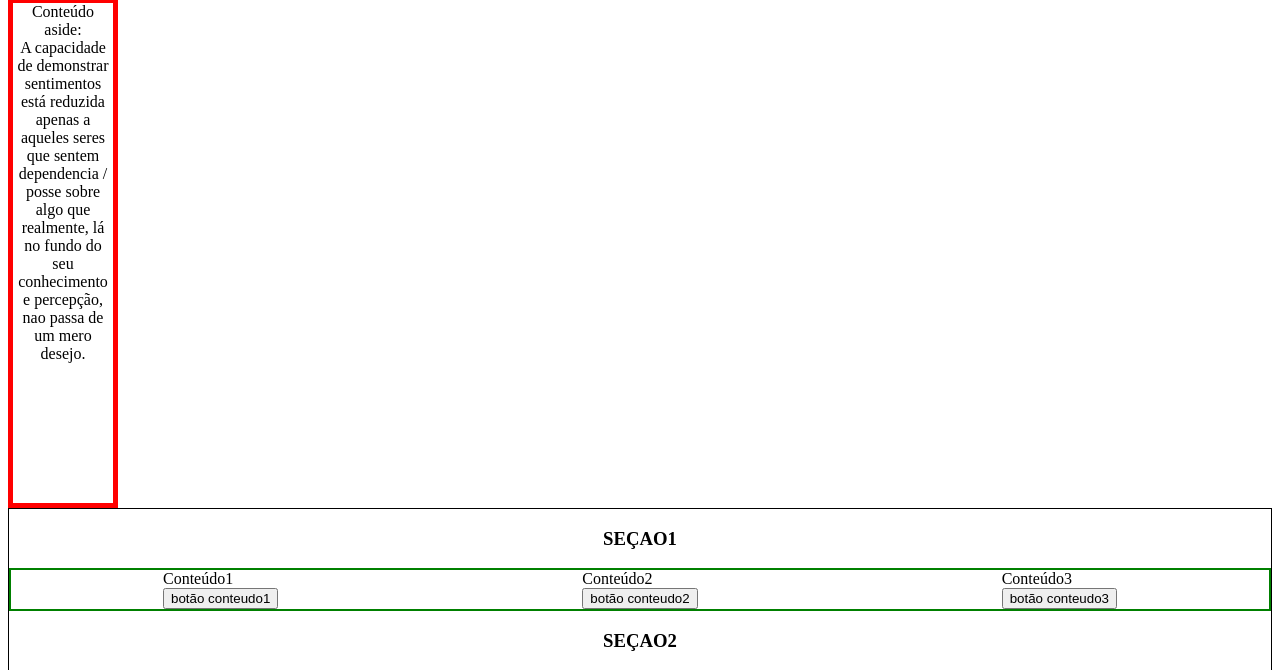
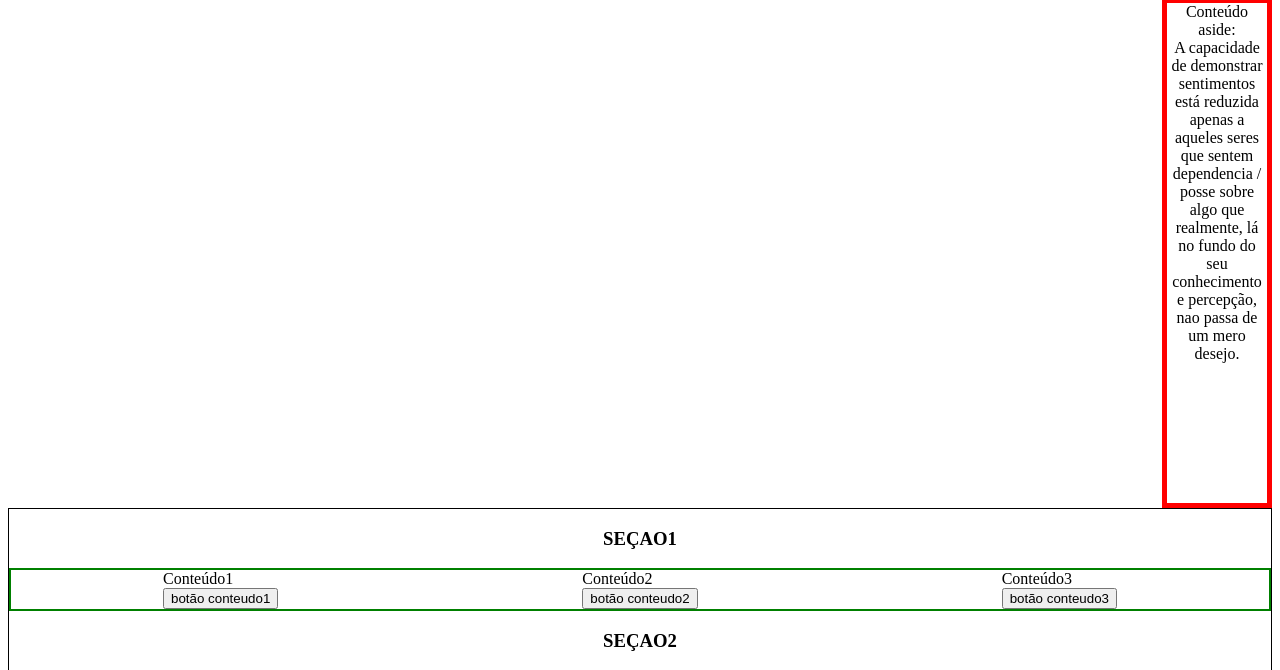
Before and after one commit to henriqueAvner/project-type-1, a website: page index.html in a window 1280 px wide. Shown: the part 114-784 px from the top of the page. Drawn offline with Linux system fonts and the light colour scheme.

Commit message:
Changed the aside styling

```diff
--- a/style.css
+++ b/style.css
@@ -44,11 +44,12 @@ header {
   display: flex;
   flex-direction: column;
   grid-template-columns: 1fr 2fr;
-  border: solid red 5px;
-  width: 100px;
+  width: 100%;
+  align-items: flex-end;
   text-align: center;
 }
 aside {
+  border: solid red 5px;
   width: 100px;
   height: 500px;
   flex-direction: column;
```
